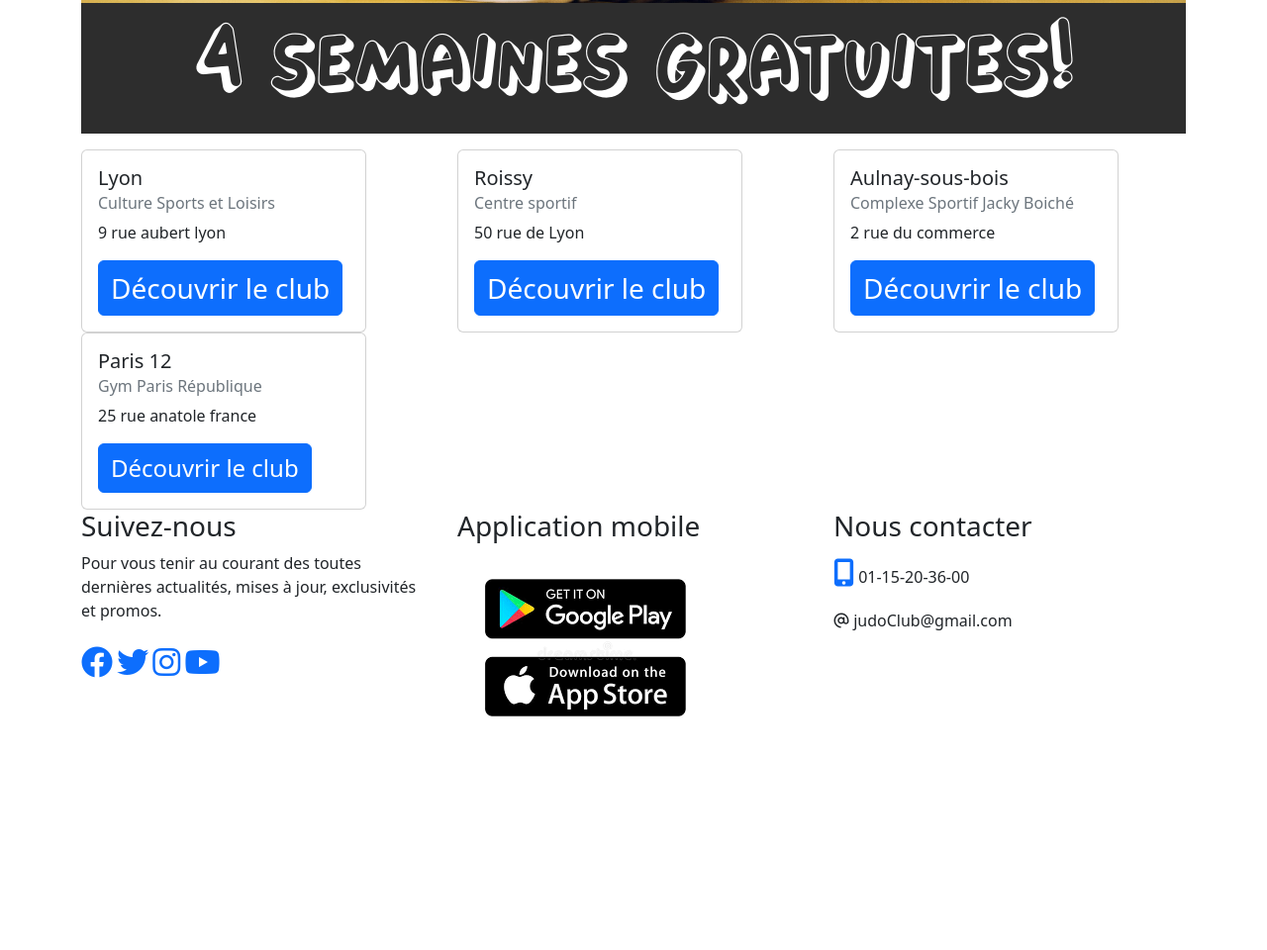
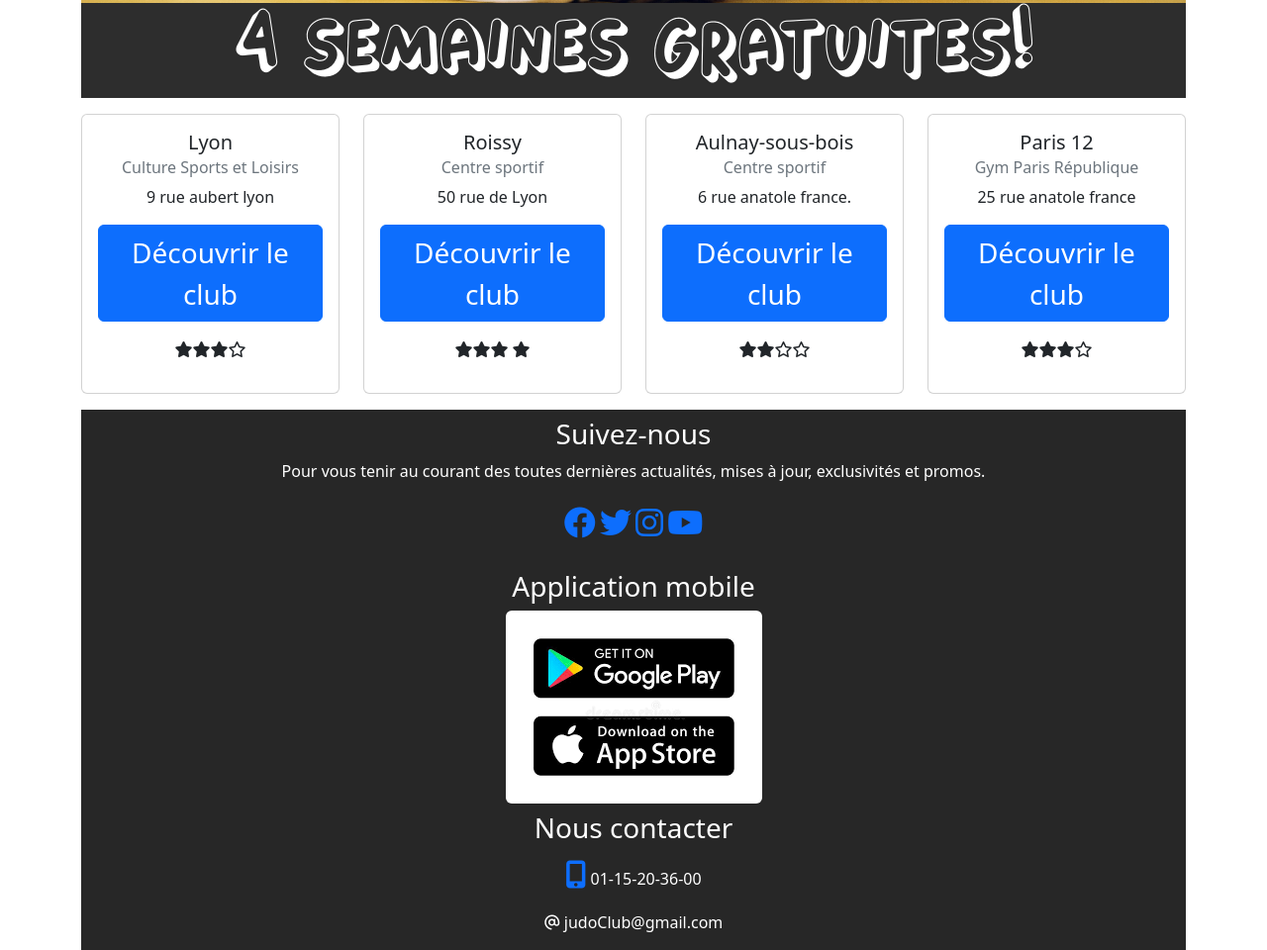
Before and after one commit to rachid-prog/association, a plain HTML site: page index.html in a window 1280 px wide. Shown: the part 474-1434 px from the top of the page at 99% size. Before the commit the page ends 1226 px from the top, so only its background shows below. Drawn offline with nearby package versions, Linux system fonts and the light colour scheme.

Commit message:
Ajout footer dans index.htm

```diff
--- a/css/style.css
+++ b/css/style.css
@@ -38,7 +38,6 @@ header .nav-link:hover {
 }
 /** h2 ***/
 .gratuit {
-  font-size: 88px;
   font-family: "germini", sans-serif;
   background: #2d2d2d;
   color: #fff;
@@ -49,3 +48,7 @@ header .nav-link:hover {
   color: #fff;
   text-decoration: none;
 }
+footer {
+  background: #272727;
+  color: #fff;
+}
--- a/index.html
+++ b/index.html
@@ -18,20 +18,20 @@
             <h1 class="text-center">Club Aïkido et Judo</h1>
             <nav class="navbar navbar-expand-lg navbar-dark bg-dark">
                 <div class="container-fluid">
-                  <a class="navbar-brand" href="#"><img src="./images/logo.PNG" alt="logo club de judo"></a>
+                  <a class="navbar-brand" href="#"><img src="./images/logo.PNG" alt="logo club de judo" class="logo"></a>
                   <button class="navbar-toggler" type="button" data-bs-toggle="collapse" data-bs-target="#navbarNavDropdown" aria-controls="navbarNavDropdown" aria-expanded="false" aria-label="Toggle navigation">
                     <span class="navbar-toggler-icon"></span>
                   </button>
                   <div class="collapse navbar-collapse" id="navbarNavDropdown">
                     <ul class="navbar-nav">
                       <li class="nav-item">
-                        <a class="nav-link active" aria-current="page" href="#">ACCEUIL</a>
+                        <a class="nav-link active" aria-current="page" href="#">ACCUEIL</a>
                       </li>
                       <li class="nav-item">
                         <a class="nav-link" href="#">LES CLUBS</a>
                       </li>
                       <li class="nav-item">
-                        <a class="nav-link" href="#">OFFRES</a>
+                        <a class="nav-link" href="#">OFFRES | Inscription</a>
                       </li>
                     </ul>
                   </div>
@@ -41,81 +41,84 @@
         <div class="banniere"></div>
         <div class="container">
           <div class="row">
-            <p class="gratuit text-center col-12">4 SEMAINES GRATUITES!</p>
+            <p class="gratuit text-center display-1">4 SEMAINES GRATUITES!</p>
           </div>
         </div>
         <div class="row">
-            <div class="col">
-              <div class="card" style="width: 18rem;">
+            <div class="col-sm-12 col-lg-3 text-center">
+              <div class="card">
                 <div class="card-body">
                   <h5 class="card-title">Lyon</h5>
                   <h6 class="card-subtitle mb-2 text-muted">Culture Sports et Loisirs</h6>
                   <p class="card-text">9 rue aubert lyon </p>
-                  <button type="button" class="btn btn-primary"><a href="#" class="card-link fs-3">Découvrir le club</a></button>
+                  <p><button type="button" class="btn btn-primary"><a href="#" class="card-link fs-3">Découvrir le club</a></button></p>
+                  <p><i class="fa-solid fa-star"></i><i class="fa-solid fa-star"></i><i class="fa-solid fa-star"></i><i class="fa-regular fa-star"></i></p>
                 </div>
               </div>
             </div>
-            <div class="col">
-              <div class="card" style="width: 18rem;">
+            <div class="col-sm-12 mb-sm-2 col-lg-3 text-center">
+              <div class="card" >
                 <div class="card-body">
                   <h5 class="card-title">Roissy</h5>
                   <h6 class="card-subtitle mb-2 text-muted">Centre sportif</h6>
                   <p class="card-text">50 rue de Lyon</p>
-                  <button type="button" class="btn btn-primary"><a href="#" class="card-link fs-3">Découvrir le club</a></button>
+                  <p><button type="button" class="btn btn-primary"><a href="#" class="card-link fs-3">Découvrir le club</a></button></p>
+                  <p><i class="fa-solid fa-star"></i><i class="fa-solid fa-star"></i><i class="fa-solid fa-star"></i>
+                  <i class="fa-solid fa-star"></i></p>
                 </div>
               </div>
             </div>
-            <div class="col">
-              <div class="card" style="width: 18rem;">
-                <div class="card-body">
-                  <h5 class="card-title">Aulnay-sous-bois</h5>
-                  <h6 class="card-subtitle mb-2 text-muted">Complexe Sportif Jacky Boiché</h6>
-                  <p class="card-text">2 rue du commerce</p>
-                  <button type="button" class="btn btn-primary"><a href="#" class="card-link fs-3">Découvrir le club</a>
-                </div>
+            <div class="col-sm-12 col-lg-3 text-center">
+             <div class="card" >
+              <div class="card-body">
+                <h5 class="card-title">Aulnay-sous-bois</h5>
+                <h6 class="card-subtitle mb-2 text-muted">Centre sportif</h6>
+                <p class="card-text">6 rue anatole france.</p>
+                <p><button type="button" class="btn btn-primary"><a href="#" class="card-link fs-3">Découvrir le club</a></button></p>
+                <p><i class="fa-solid fa-star"></i><i class="fa-solid fa-star"></i><i class="fa-regular fa-star"></i><i class="fa-regular fa-star"></i></p>
               </div>
             </div>
-            <div class="col">
-              <div class="card" style="width: 18rem;">
+            </div>
+            <div class="col-sm-12 col-lg-3 text-center">
+              <div class="card">
                 <div class="card-body">
                   <h5 class="card-title">Paris 12</h5>
                   <h6 class="card-subtitle mb-2 text-muted">Gym Paris République</h6>
                   <p class="card-text">25 rue anatole france </p>
-                  <button type="button" class="btn btn-primary"><a href="#" class="card-link fs-4">Découvrir le club
-                  </a>
+                  <p><button type="button" class="btn btn-primary"><a href="#" class="card-link fs-3">Découvrir le club
+                  </a></button></p>
+                  <p><i class="fa-solid fa-star"></i><i class="fa-solid fa-star"></i><i class="fa-solid fa-star"></i><i class="fa-regular fa-star"></i></p>
                 </div>
               </div>
             </div>
-        </div>
+          </div>
+        <footer class="mt-2">
         <div class="row">
-          <div class="col-4">
-            <h3>Suivez-nous</h3>
+          <div class="col-sm-12 text-center mt-2">
+            <h3 >Suivez-nous</h3>
             <p>Pour vous tenir au courant des toutes dernières actualités, mises à jour, exclusivités et promos.</p>
             <p><span class="fs-2"><a href="#"><i class="fa-brands fa-facebook"></i></a></span></i>
             <span class="fs-2"><a href="#"><i class="fa-brands fa-twitter"></i></a></span>
             <span class="fs-2"><a href="#"><i class="fa-brands fa-instagram"></i></a></span>
             <span class="fs-2 text-primary"><i class="fa-brands fa-youtube"></i></span></p>
           </div>
-          <div class="col-4">
+          <div class="col-sm-12  text-center mt-2">
             <h3>Application mobile</h3>
             <map name ="google">
-
             <map name="google">
                 <area shape="circle" coords="130,147,200,107,254,219,130,228" href="#" alt="googlePlay">
                 <area shape="circle" coords="130,147,130,228,6,219,59,107" href="#" alt="appStor">
             </map>
-            <img usemap="#google" src="./images/googleApple.png" alt="googlePlay et AppStore">
-
-
-
+            <img usemap="#google" src="./images/googleApple.png" alt="googlePlay et AppStore" class="rounded">
           </div>
-          <div class="col-4">
+          <div class="col-sm-12  text-center mt-2">
             <h3>Nous contacter</h3>
             <p><span class="fs-3 text-primary"><i class="fa-solid fa-mobile-screen-button"></i></span>
             01-15-20-36-00</p>
             <p><span><i class="fa-regular fa-at"></i></span> judoClub@gmail.com</p>
           </div>
         </div>
+        </footer>
     </div>
 </body>
 </html>
```
